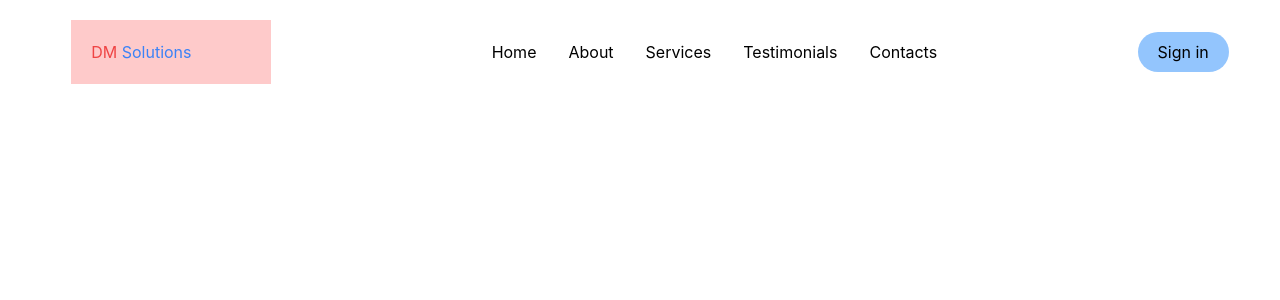
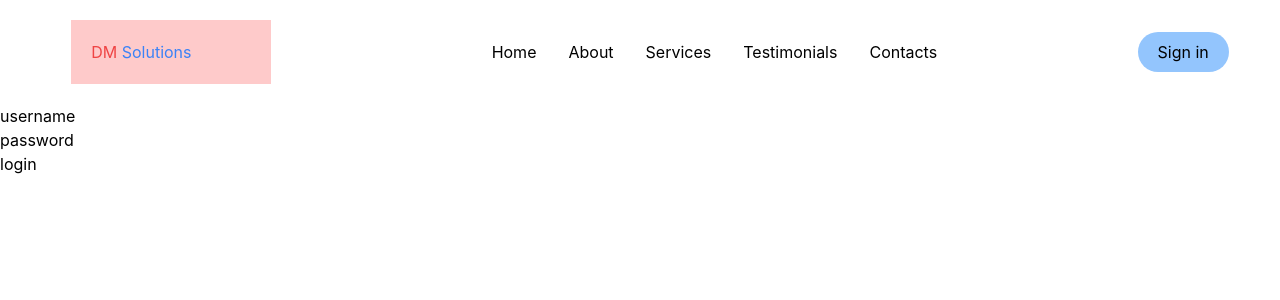
Before and after one commit to DMasilva/dm-solutions, a React (Create React App) app: page / in a window 1280 px wide. Shown: the top 300 px of the page. Built offline with nearby package versions, Linux system fonts and the light colour scheme.

Commit message:
login form

```diff
--- a/src/App.js
+++ b/src/App.js
@@ -1,11 +1,13 @@
 import Navbar from "./components/Navbar";
 import Logo from "./components/Logo";
 import Footer from "./components/Footer";
+import SignUp from "./components/SignUp";
 
 function App() {
   return (
     <div className="App">
       <Navbar/>
+      <SignUp/>
     </div>
   );
 }
--- /dev/null
+++ b/src/components/SignUp.js
@@ -0,0 +1,23 @@
+import React from 'react'
+
+const SignUp = () => {
+  return (
+    <div>
+        <form>
+            <div>
+            <label>username</label>
+            <input type='text'/>
+            </div>
+            <div>
+            <label>password</label>
+            <input type='password'/>
+            </div>
+            <div>
+                <input type='submit' value='login'/>
+            </div>
+        </form>
+    </div>
+  )
+}
+
+export default SignUp
```
